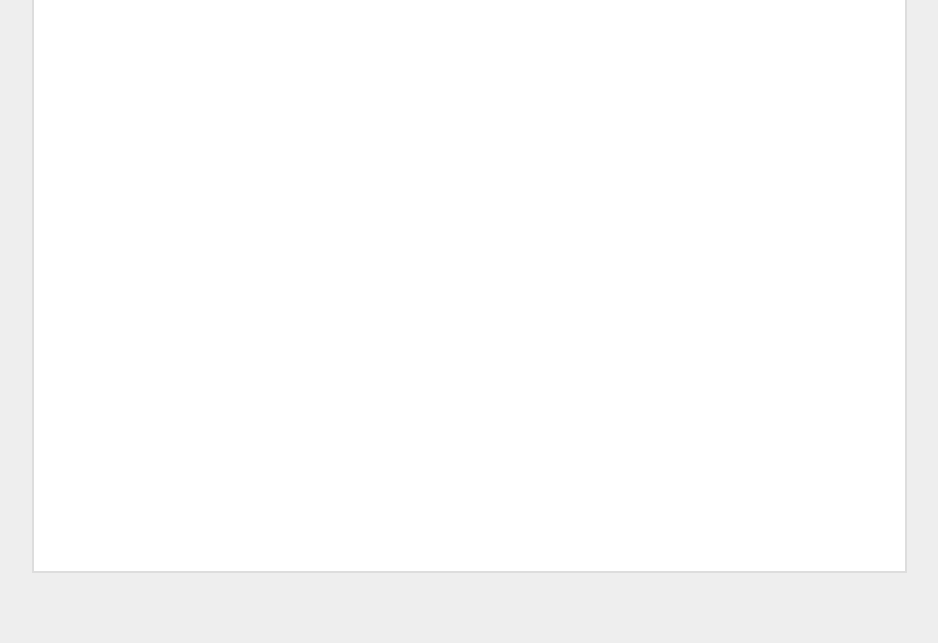
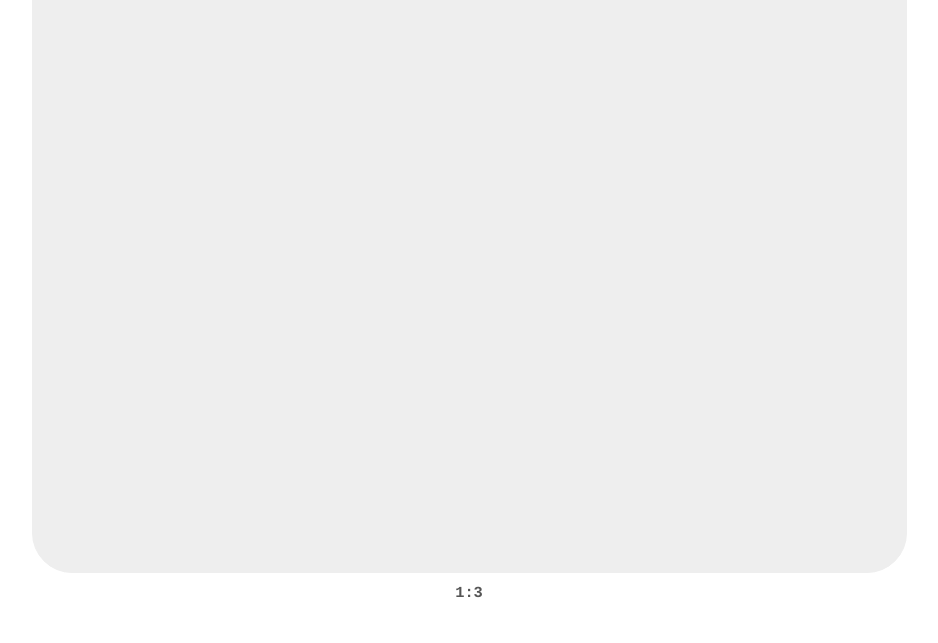
Before and after one commit to fahadhaidari/Teller, a plain HTML site: page index.html in a window 1280 px wide. Shown: the part 157-800 px from the top of the page, without its empty margins (171-1109 px from the left). Drawn offline with nearby package versions, Linux system fonts and the light colour scheme.

Commit message:
add page-index at the bottom of the story board. Some colors were changed.

```diff
--- a/index.html
+++ b/index.html
@@ -20,6 +20,10 @@
 
       </div>
 
+      <div id = "pageIndex">
+
+      </div>
+
     </div>
 
   </body>
--- a/js/app.js
+++ b/js/app.js
@@ -3,10 +3,12 @@ var storyIndex = 0;
 var storyWordIndex = 0;
 var words = "";
 var storyBoard = undefined;
+var pageIndexDom = undefined;
 
 window.onload = function() {
   console.log("Teller is loaded");
   storyBoard = Utility.getDOM("storyBoard");
+  pageIndexDom = Utility.getDOM("pageIndex");
   Story.createStories(); // adding each story to the main story-list
   timer = setInterval(update, UPDATE_DELAY);
 }
@@ -24,6 +26,7 @@ function updateUI() {
   // storyBoard.innerHTML += Story.stories[storyIndex][storyWordIndex]; // this is deffintely faster
   // because it does access the data directly without calling a function
   Utility.HTML(storyBoard, words);
+  Utility.HTML(pageIndexDom, storyIndex + 1 + ":" + Story.getNumberOfStories());
 }
 
 // remove everything from the storyBoard
--- a/styles/main.css
+++ b/styles/main.css
@@ -1,5 +1,5 @@
 html, body {
-  background: #EEEEEE;
+  background: #FFFFFF;
   width: 100%;
   height: 100%;
   font-size: 100%;
@@ -20,9 +20,23 @@ html, body {
   font-size: 3vw;
   width: 70%;
   height: 90%;
-  background: #FFFFFF;
-  border: solid 2px #DDDDDD;
+  background: #EEEEEE;
+  border: solid 1px #EEEEEE;
+  border-radius: 40px;
   color: 222222;
   overflow: auto;
   padding: 2%;
 }
+
+#pageIndex {
+  margin: 10px auto;
+  font-size: 1rem;
+  font-size: 1.2vw;
+  text-align: center;
+  font-weight: bold;
+  width: 4%;
+  color: #555555;
+  /*background: #FFFFFF;
+  border: solid 1px #EEEEEE;
+  border-radius: 4px;*/
+}
```
